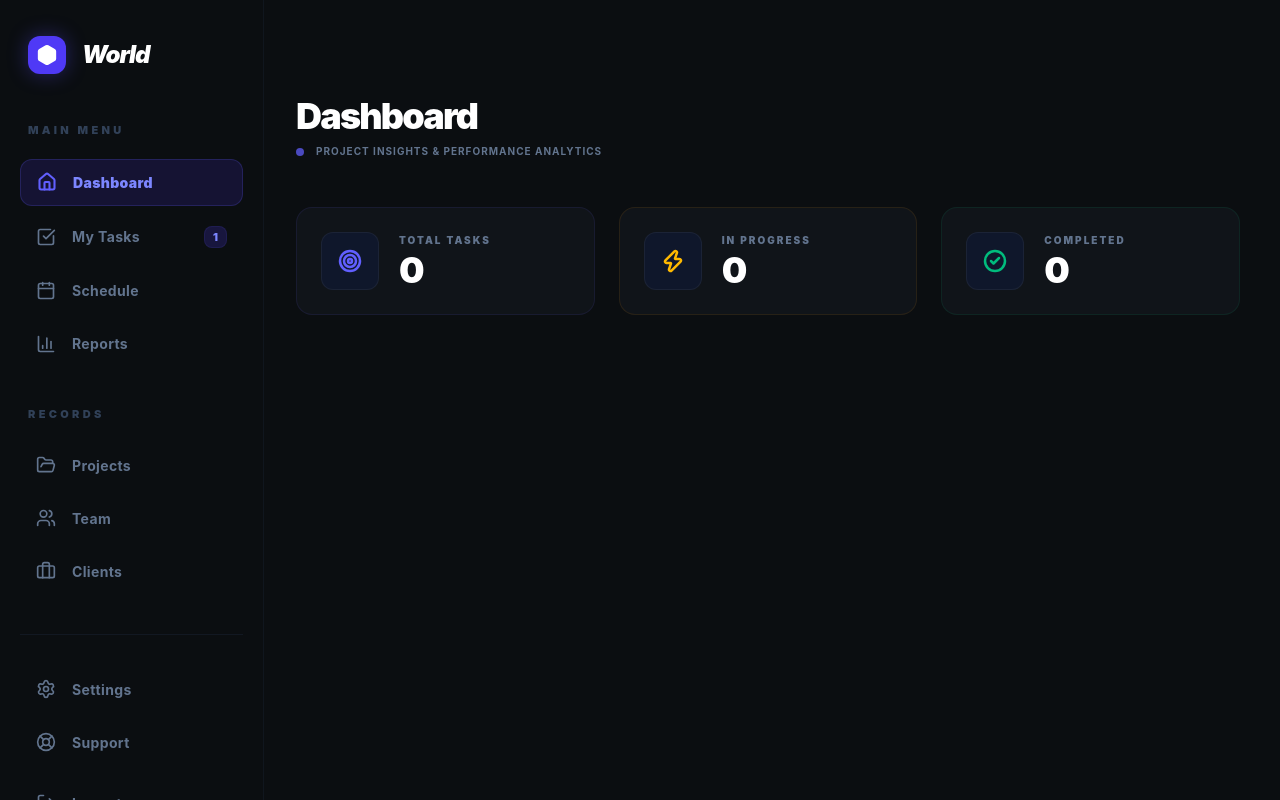
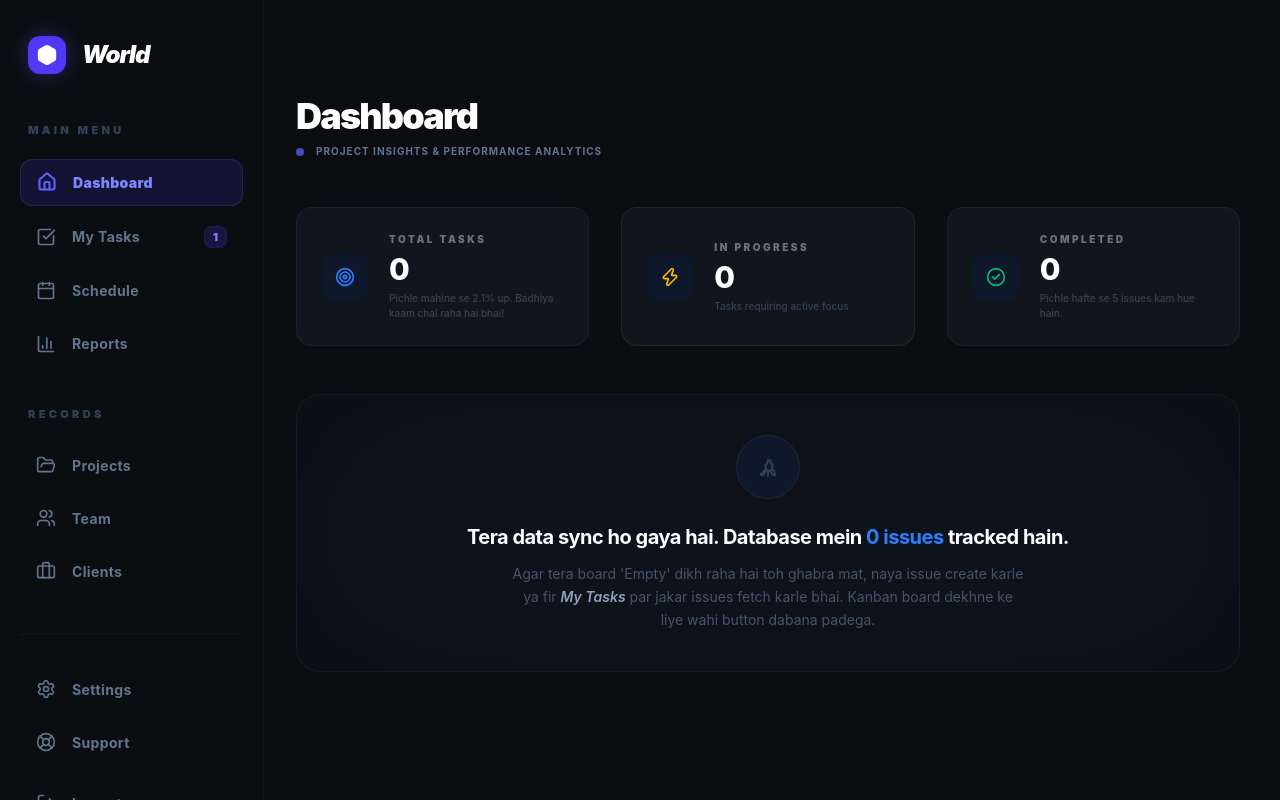
Before and after one commit to Shikhar-Pandey04/linear-app-frontend, a React app in the folder frontend/: page /dashboard in a window 1280 px wide. Built offline with nearby package versions, Linux system fonts and the light colour scheme; no server answers; sample sign-in values are in the browser's storage; the HTML template or start-up script is replaced by a standard one.

Commit message:
UI: Bold Typography and Scaled Analytics for Premium Look

```diff
--- a/frontend/src/components/Analytics.jsx
+++ b/frontend/src/components/Analytics.jsx
@@ -1,70 +1,109 @@
 import React from 'react';
-import { motion } from 'framer-motion';
-import { Target, Zap, CheckCircle2 } from 'lucide-react';
+import { Target, Zap, CheckCircle2, MoreHorizontal } from 'lucide-react';
 
-const StatCard = ({ title, value, icon: Icon, colorClass, borderClass, glowClass }) => (
-  <div className={`relative flex-1 p-6 bg-[#161b22]/50 border ${borderClass} rounded-2xl transition-all duration-300 hover:bg-[#1c2128] ${glowClass}`}>
+// --- Premium StatCard Sub-component (Layout matched to Image 1) ---
+const StatCard = ({ title, value, description, icon: Icon, colorClass, borderClass }) => (
+  <div className={`p-6 bg-[#161b22]/70 border ${borderClass} rounded-2xl flex items-center gap-5 transition-colors duration-300 hover:bg-[#1c2128]`}>
+    {/* Icon on the Left (Matches Premium SaaS layout in Image 1) */}
+    <div className={`p-3.5 rounded-xl bg-slate-900 ${colorClass} shadow-inner`}>
+      <Icon size={20} className={colorClass.split(' ')[0]} />
+    </div>
 
-    <div className="flex items-center gap-5 relative z-10">
-      {/* Balanced Icon Container */}
-      <div className={`p-4 rounded-xl bg-slate-900 border border-white/5 ${colorClass}`}>
-        <Icon size={24} strokeWidth={2.5} />
-      </div>
-
-      <div className="flex flex-col">
-        <p className="text-slate-500 text-[10px] font-black uppercase tracking-[0.2em] mb-0.5">
-          {title}
-        </p>
-        <h2 className="text-4xl font-black text-white tracking-tighter">
-          {value}
-        </h2>
-      </div>
+    {/* Text content on the Right (Matched to Image 1) */}
+    <div className="flex flex-col">
+      <p className="text-gray-500 text-[10px] font-black uppercase tracking-[0.25em]">
+        {title}
+      </p>
+      <h3 className="text-3xl font-extrabold mt-1 text-white tracking-tight">
+        {value}
+      </h3>
+      <p className="text-gray-700 text-[10px] font-medium mt-1">
+        {description}
+      </p>
     </div>
   </div>
 );
 
-const Analytics = ({ issues = [] }) => {
-  const activeIssues = issues.filter(i =>
-    ['TODO', 'IN PROGRESS', 'DONE'].includes(i.status?.toUpperCase())
-  );
+const Analytics = ({ issues }) => {
+  // Statistics Calculations
+  const totalTasks = issues.length;
+  const inProgressTasks = issues.filter((i) => i.status === 'IN PROGRESS').length;
+  const completedTasks = issues.filter((i) => i.status === 'DONE').length;
 
   const stats = [
     {
       title: "Total Tasks",
-      value: activeIssues.length,
+      value: totalTasks,
+      description: "Pichle mahine se 2.1% up. Badhiya kaam chal raha hai bhai!",
       icon: Target,
-      colorClass: "text-indigo-500",
-      borderClass: "border-indigo-500/10",
-      glowClass: "hover:shadow-indigo-500/5"
+      colorClass: "text-blue-500",
+      borderClass: "border-blue-500/10",
     },
     {
       title: "In Progress",
-      value: activeIssues.filter(i => i.status?.toUpperCase() === 'IN PROGRESS').length,
+      value: inProgressTasks,
+      description: "Tasks requiring active focus", // Hindi description added below
       icon: Zap,
       colorClass: "text-amber-400",
       borderClass: "border-amber-500/10",
-      glowClass: "hover:shadow-amber-500/5"
     },
     {
       title: "Completed",
-      value: activeIssues.filter(i => i.status?.toUpperCase() === 'DONE').length,
+      value: completedTasks,
+      description: `Pichle hafte se 5 issues kam hue hain.`,
       icon: CheckCircle2,
       colorClass: "text-emerald-500",
       borderClass: "border-emerald-500/10",
-      glowClass: "hover:shadow-emerald-500/5"
     },
   ];
 
   return (
-    <motion.div
-      initial={{ opacity: 0, y: 20 }}
-      animate={{ opacity: 1, y: 0 }}
-      className="grid grid-cols-1 lg:grid-cols-3 gap-6 w-full"
-    >
-      {stats.map((s, i) => (
-        <StatCard key={i} {...s} />
-      ))}
-    </motion.div>
+    <div className="space-y-12">
+      {/* --- Section 1: Premium Stat Cards Grid --- */}
+      <div className="grid grid-cols-1 lg:grid-cols-3 gap-8">
+        {stats.map((stat, index) => (
+          <StatCard
+            key={index}
+            title={stat.title}
+            value={stat.value}
+            description={stat.description}
+            icon={stat.icon}
+            colorClass={stat.colorClass}
+            borderClass={stat.borderClass}
+          />
+        ))}
+      </div>
+
+      {/* --- Section 2: Large Bottom Overview Card (Premium Style) --- */}
+      {/* This replaces the "Visualization Coming Soon" with a premium card
+          while retaining your important Hindi context message.
+      */}
+      <div className="p-10 bg-[#161b22]/30 border border-slate-800/40 rounded-3xl relative overflow-hidden group">
+          {/* Subtle glow effect */}
+          <div className="absolute inset-0 bg-indigo-600/5 blur-3xl rounded-full opacity-50 transition-opacity duration-700 group-hover:opacity-100" />
+
+          <div className="relative z-10 flex flex-col items-center justify-center text-center">
+            {/* Hourglass Icon (Linear Empty State Style) */}
+            <div className="w-16 h-16 bg-slate-900 rounded-full flex items-center justify-center mb-6 border border-slate-800">
+              <svg width="24" height="24" viewBox="0 0 24 24" fill="none" xmlns="http://www.w3.org/2000/svg" className="text-slate-700">
+                <path d="M12 2C11.4477 2 11 2.44772 11 3V7.26C11 7.52522 11.1054 7.77956 11.2929 7.9671L12 8.6742L12.7071 7.9671C12.8946 7.77956 13 7.52522 13 7.26V3C13 2.44772 12.5523 2 12 2Z" fill="currentColor" fill-opacity="0.2"/>
+                <path d="M12 22C12.5523 22 13 21.5523 13 21V16.74C13 16.4748 12.8946 16.2204 12.7071 16.0329L12 15.3258L11.2929 16.0329C11.1054 16.2204 11 16.4748 11 16.74V21C11 21.5523 11.4477 22 12 22Z" fill="currentColor"/>
+                <path d="M18.7071 18.7071C19.0976 19.0976 19.0976 19.7308 18.7071 20.1213C18.3166 20.5118 17.6834 20.5118 17.2929 20.1213L15.3258 18.1542C15.1383 17.9667 15.0329 17.7123 15.0329 17.4471L15.0329 16.1542C15.0329 15.7566 14.7105 15.4342 14.3129 15.4342H9.6871C9.28954 15.4342 8.9671 15.7566 8.9671 16.1542V17.4471C8.9671 17.7123 8.8617 17.9667 8.6742 18.1542L6.70711 20.1213C6.31658 20.5118 5.68342 20.5118 5.29289 20.1213C4.90237 19.7308 4.90237 19.0976 5.29289 18.7071L7.26 16.74C7.52522 16.4748 7.77956 16.2204 7.9671 16.0329L9.6871 14.3129C10.0776 13.9224 10.0776 13.2892 9.6871 12.8987V11.1013C9.29658 10.7108 9.29658 10.0776 9.6871 9.6871L11.2929 8.08129C11.4804 7.89376 11.5858 7.63941 11.5858 7.3742L11.5858 6.08129C11.5858 5.68373 11.9082 5.36129 12.3058 5.36129H13.6942C14.0918 5.36129 14.4142 5.68373 14.4142 6.08129V7.3742C14.4142 7.63941 14.5196 7.89376 14.7071 8.08129L16.3129 9.6871C16.7034 10.0776 16.7034 10.7108 16.3129 11.1013V12.8987C15.9224 13.2892 15.9224 13.9224 16.3129 14.3129L18.0329 16.0329C18.2204 16.2204 18.3258 16.4748 18.3258 16.74L18.7071 18.7071Z" stroke="currentColor" stroke-width="2" stroke-linecap="round"/>
+              </svg>
+            </div>
+
+            {/* Title Retained (Hindi Context) */}
+            <h3 className="text-white font-bold text-xl mb-3 tracking-tight">
+              Tera data sync ho gaya hai. Database mein <span className="text-blue-500">{issues.length} issues</span> tracked hain.
+            </h3>
+
+            {/* Paragraph Retained (Hindi context) */}
+            <p className="text-slate-600 text-sm max-w-lg leading-relaxed">
+              Agar tera board 'Empty' dikh raha hai toh ghabra mat, naya issue create karle ya fir <span className="text-slate-400 font-semibold italic">My Tasks</span> par jakar issues fetch karle bhai. Kanban board dekhne ke liye wahi button dabana padega.
+            </p>
+          </div>
+      </div>
+    </div>
   );
 };
 
```
